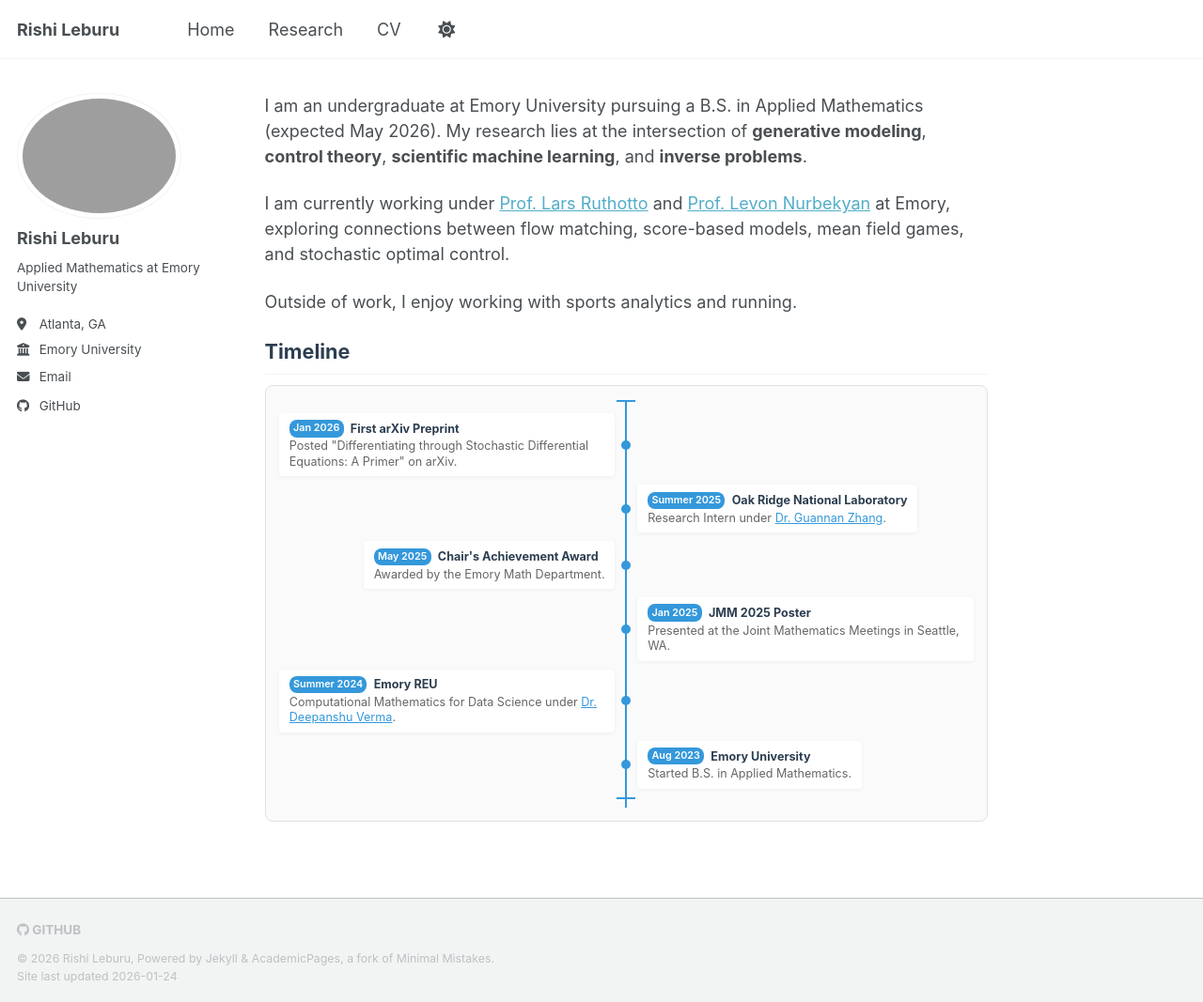
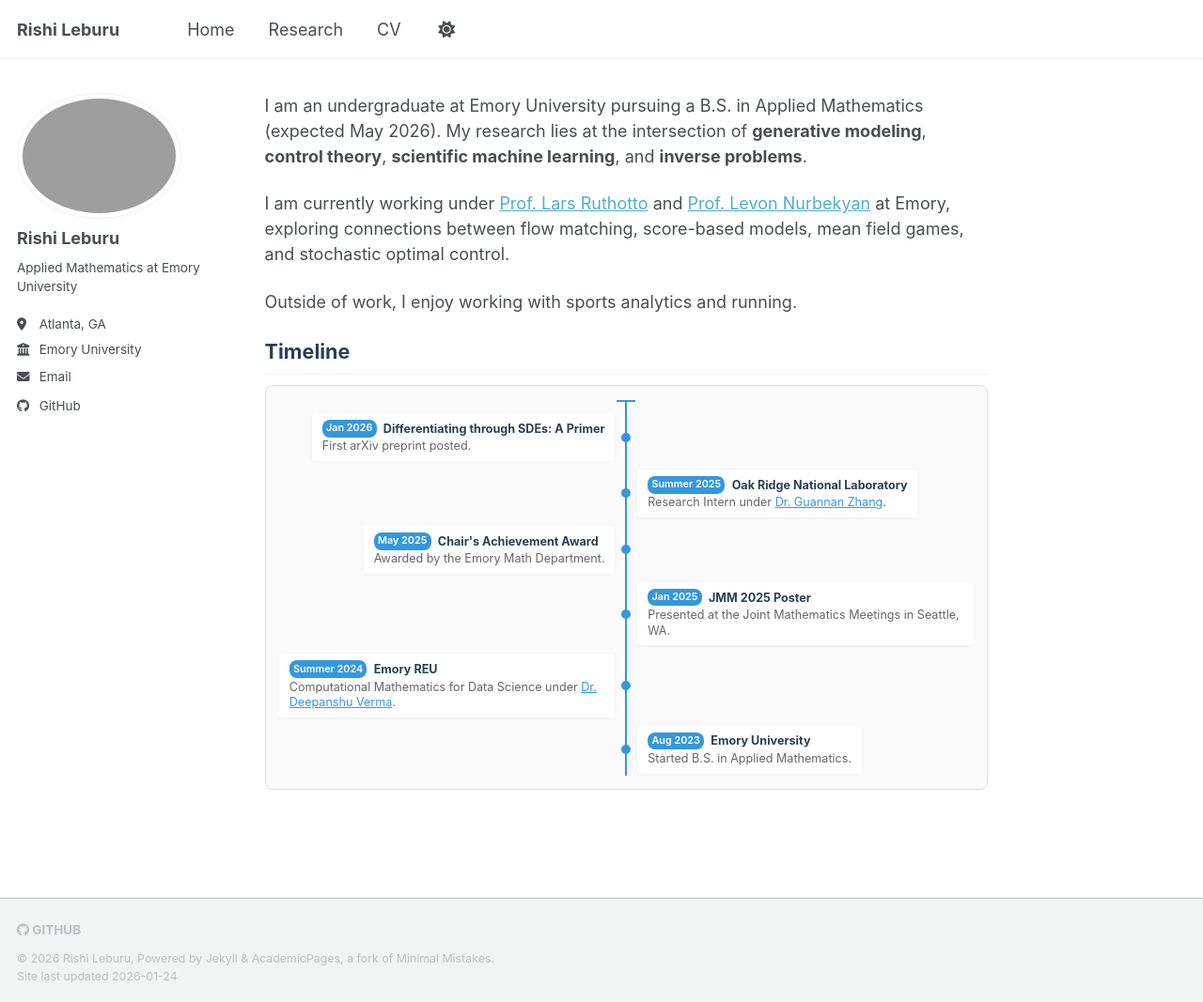
Before and after one commit to rleburu/rleburu.github.io, a Jekyll site: the page built from _pages/about.md, in a window 1280 px wide and 1067 px high. Shown: the whole window at 94% size. Built offline with Jekyll 4.4.1, drawn with Linux system fonts in a browser that asks for light colours; a script bundle is joined from its source files by our own code; library files that are not in the unit come from our copies.

Commit message:
Fix timeline entry, add [Submitted] tag, and enable timeline scrolling
- Change timeline title to paper name with link
- Update description to "First arXiv preprint posted"
- Add [Submitted] tag to research page entry
- Add max-height and scroll to timeline after 400px

Co-Authored-By: Claude Opus 4.5 <noreply@anthropic.com>

```diff
--- a/_includes/head/custom.html
+++ b/_includes/head/custom.html
@@ -29,6 +29,8 @@ html[data-theme="dark"] .cd-timeline-wrapper h2 {
 .cd-timeline__container {
   position: relative;
   padding: 0.5em 0;
+  max-height: 400px;
+  overflow-y: auto;
 }
 /* Center line */
 .cd-timeline__container::before {
--- a/_pages/about.md
+++ b/_pages/about.md
@@ -21,9 +21,9 @@ Outside of work, I enjoy working with sports analytics and running.
         <div class="cd-timeline__content">
           <div class="cd-timeline__header">
             <span class="cd-timeline__date">Jan 2026</span>
-            <h3><a href="https://arxiv.org/abs/2601.08594">First arXiv Preprint</a></h3>
+            <h3><a href="https://arxiv.org/abs/2601.08594">Differentiating through SDEs: A Primer</a></h3>
           </div>
-          <p>Posted "Differentiating through Stochastic Differential Equations: A Primer" on arXiv.</p>
+          <p>First arXiv preprint posted.</p>
         </div>
       </div>
       <div class="cd-timeline__block">
```
Also changed, not shown: _pages/research.md (+1 -1 lines).
